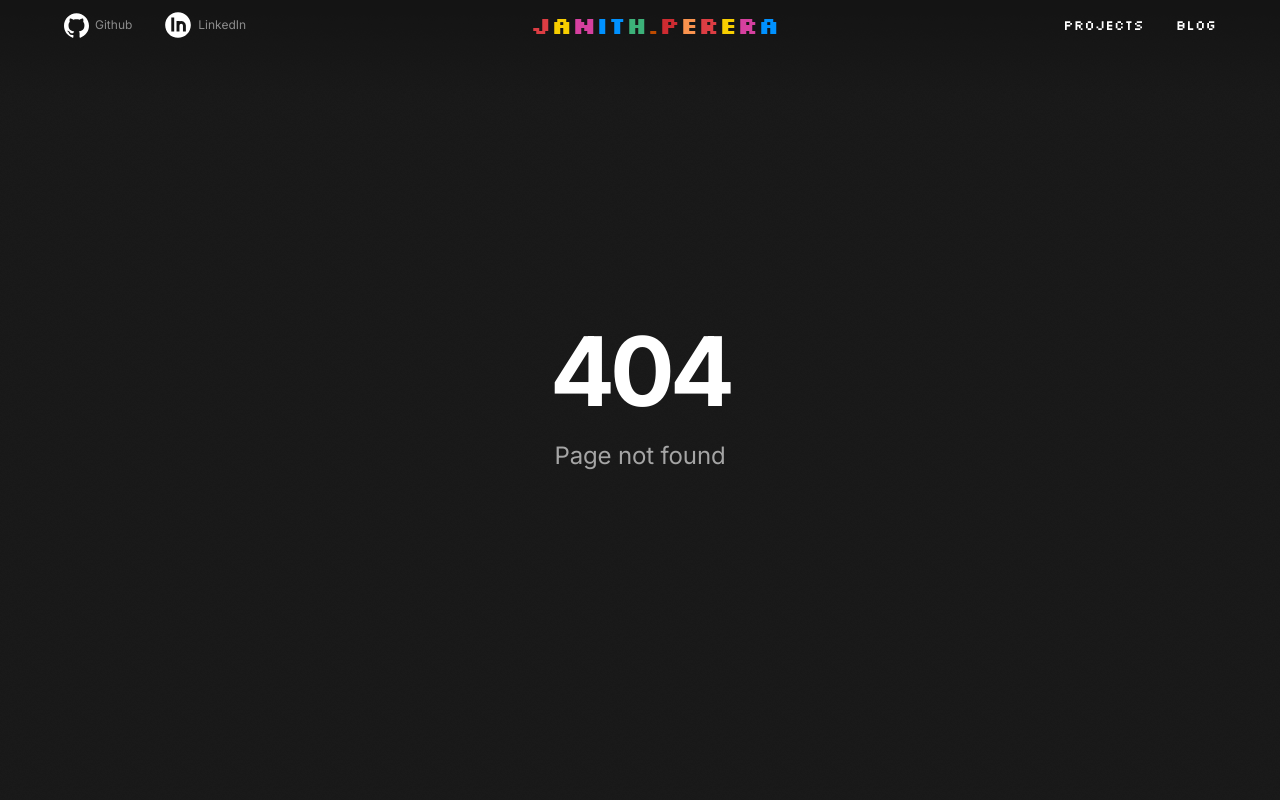
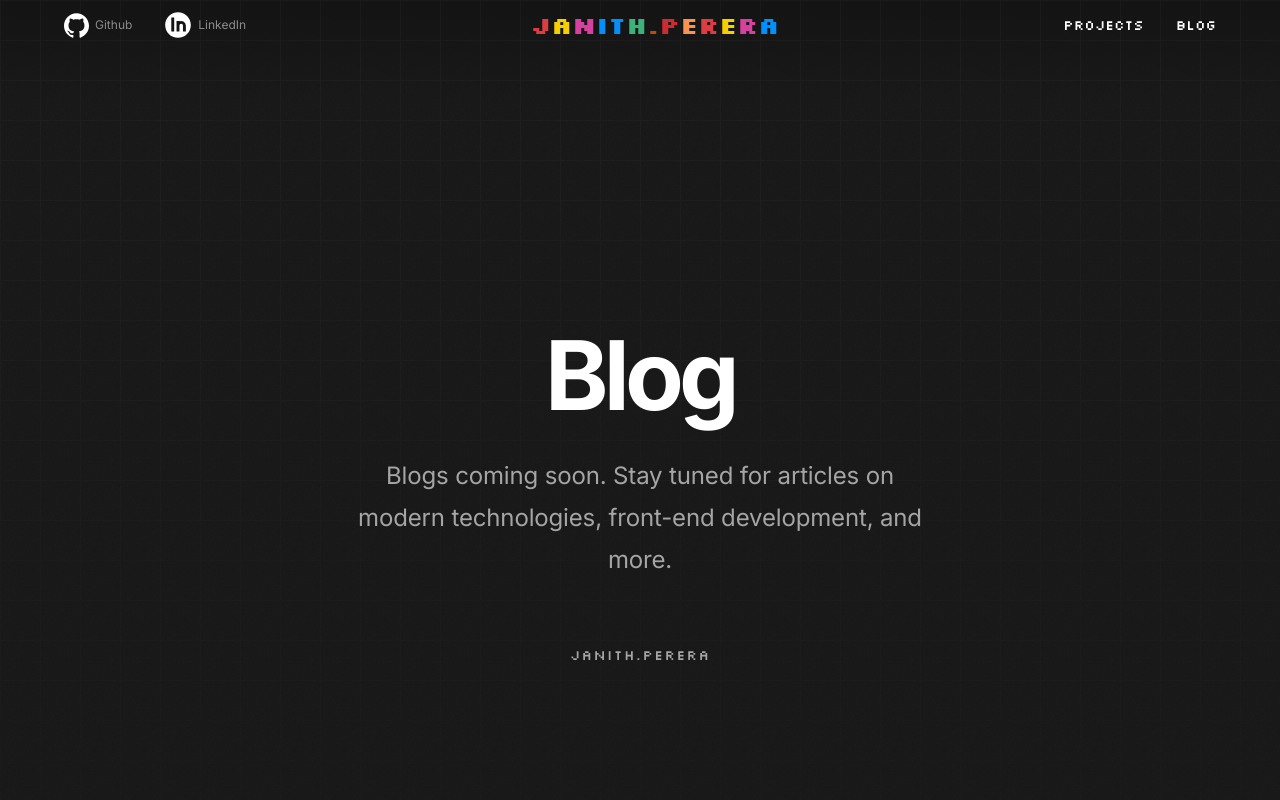
Before and after one commit to JanithPer/janith-perera, a Next.js app: page /blog in a window 1280 px wide. Before the commit this address had no page. Shown: the top 800 px of the page. Built offline with nearby package versions, Linux system fonts and the light colour scheme.

Commit message:
feat: add blog page, update article card to Convex vs Firebase, and fix navbar link

```diff
--- /dev/null
+++ b/app/blog/page.tsx
@@ -0,0 +1,18 @@
+export default function BlogPage() {
+  return (
+    <section className="relative px-6 py-24">
+      <div className="flex min-h-screen flex-col items-center justify-center text-center">
+        <h1 className="h1-bold">Blog</h1>
+        <p className="regular-paragraph mt-8 max-w-[600px]">
+          Blogs coming soon. Stay tuned for articles on modern technologies,
+          front-end development, and more.
+        </p>
+        <p className="font-silkscreen mt-16 text-sm uppercase tracking-widest text-silverchalice">
+          Janith.Perera
+        </p>
+      </div>
+
+      <div className="blog-grid-pattern absolute inset-0 -z-10 opacity-50" />
+    </section>
+  );
+}
--- a/components/articles/ArticleCard.tsx
+++ b/components/articles/ArticleCard.tsx
@@ -9,25 +9,22 @@ import Link from 'next/link';
 
 const ArticleCard = () => {
   return (
-    <Link
-      href="https://medium.com/@janithperera/a-quick-guide-to-ruby-on-rails-migrations-with-examples-8b3da8077ed7"
-      target="_blank"
-    >
+    <Link href="/blog">
       <Card className="max-w-[1200px] border-none bg-background shadow-2xl transition-all hover:-translate-y-1.5 hover:bg-[#1a1a1a4d]">
         <CardHeader className="space-y-3">
           <CardTitle className="text-white">
-            A Quick Guide to Ruby on Rails Migrations with examples!!
+            Why Convex is 10x Better Than Firebase for Modern Apps
           </CardTitle>
           <CardDescription className="text-silverchalice">
-            How to set up a Rails app with PostgreSQL, create and configure
-            migrations to define and modify database tables, and manage
-            relationships between them. The tutorial emphasizes Rails
-            conventions, automatic features, and how to handle schema changes
-            effectively.
+            Convex combines a reactive real-time database, serverless
+            functions, and built-in TypeScript support out of the box,
+            eliminating Firebase's painful scaling surprises, complex security
+            rules, and fragmented ecosystem. Here's why Convex is the
+            Firebase killer you've been waiting for.
           </CardDescription>
         </CardHeader>
         <CardFooter className="text-gray-400">
-          6 min read · Jan 24, 2023
+          Coming soon
         </CardFooter>
       </Card>
     </Link>
--- a/components/layout/NavLinks.tsx
+++ b/components/layout/NavLinks.tsx
@@ -7,7 +7,7 @@ const NavLinks = () => {
         Projects
       </Link>
 
-      <Link className="py-4 md:py-0 md:hover:opacity-70" href="/">
+<Link className="py-4 md:py-0 md:hover:opacity-70" href="/blog">
         Blog
       </Link>
     </nav>
```
